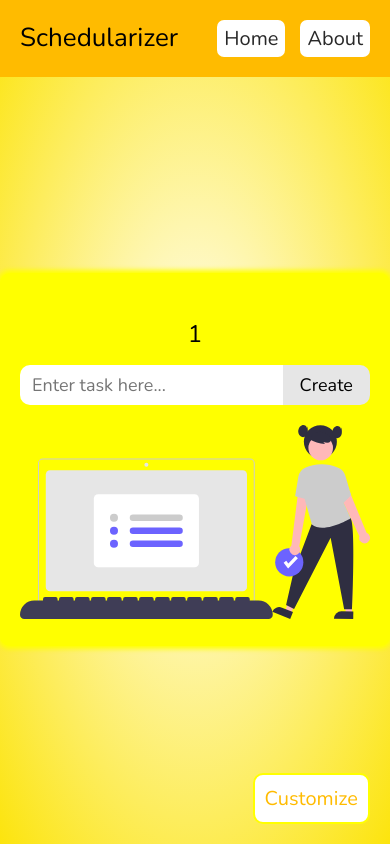
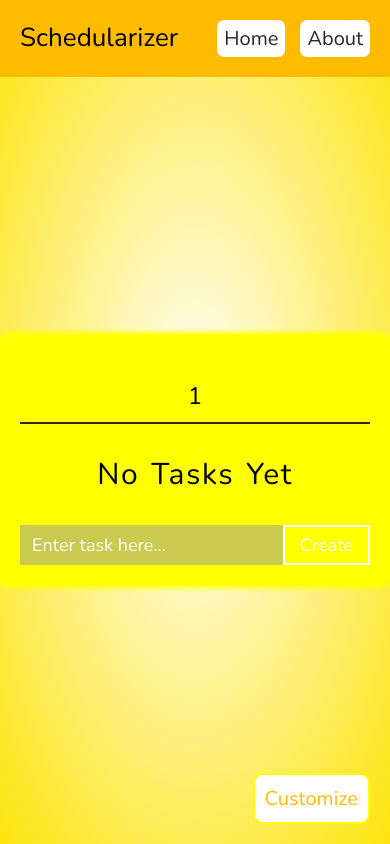
Before and after one commit to MTTI-web/schedularizer, a React (Create React App) app: page /schedularizer/tasks/1 in a window 390 px wide. Built offline with nearby package versions, Linux system fonts and the light colour scheme.

Commit message:
Schedularizer 3.2.0 [ProSeries]
Pro Series: New Layout

```diff
--- a/src/App.css
+++ b/src/App.css
@@ -53,8 +53,7 @@ body {
     --modal-outer-cover-color: rgba(0, 128, 0, 0.521);
 }
 
-.App.green .aboutUsHeadingText
- {
+.App.green .aboutUsHeadingText {
     color: #282828;
 }
 .App.green .sectionHeadingUnderline {
@@ -365,12 +364,16 @@ nav a {
     transition: opacity 0.3s;
 }
 
+.tasksControlArea {
+    display: grid;
+}
+
 .toDoListAppContainer {
     background-color: var(--light-color-2);
     padding: 20px;
     border-radius: 10px;
     box-shadow: 0 0 5px 3px var(--light-color-2);
-    width: 40%;
+    width: 80%;
     display: block;
     position: relative;
     padding-top: 45px;
@@ -382,6 +385,8 @@ nav a {
     text-align: center;
     font-size: 120%;
     margin-bottom: 15px;
+    border-bottom: 2px solid #282828;
+    padding-bottom: 10px;
 }
 
 .toDoListAppContainer::-webkit-scrollbar {
@@ -491,20 +496,20 @@ nav a {
 }
 
 .clearTasksButton {
-    background-color: #fff;
-    color: var(--dark-color-1);
+    background-color: transparent;
+    color: #fff;
+    border: 2px solid #fff;
+    border-left: none;
     font-size: 90%;
-    border-radius: 7px;
-    border: none;
+    border-top-right-radius: 7px;
+    border-bottom-right-radius: 7px;
     outline: none;
     cursor: pointer;
     padding-left: 10px;
     padding-right: 10px;
     padding-bottom: 5px;
     padding-top: 5px;
-    box-shadow: inset 0 0 2px 2px var(--light-color-2);
-    margin-left: 50%;
-    transform: translateX(-50%);
+    width: 100%;
 }
 
 button {
@@ -543,39 +548,60 @@ button {
     grid-template-columns: 3fr 1fr;
 }
 
+.taskInputArea {
+    background-color: #9c9a9a85;
+    display: flex;
+    flex-direction: column;
+    justify-content: center;
+    align-items: center;
+    position: relative;
+}
+
 .listInputForm input {
     padding: 7px;
     padding-left: 12px;
     height: 40px;
     font-size: 90%;
-    border-top-left-radius: 10px;
-    border-bottom-left-radius: 10px;
     border: none;
     outline: none;
+    background-color: transparent;
+    width: 100%;
+    color: #fff;
+}
+
+.listInputForm input::placeholder {
+    color: #fff;
+}
+
+.inputFocusUnderline {
+    content: "";
+    background-color: #fff;
+    height: 2px;
+    width: 0;
+    transition: width 0.2s;
+    position: absolute;
+    bottom: 0;
 }
 
 .listInputForm button {
-    border-top-right-radius: 10px;
-    border-bottom-right-radius: 10px;
-    border: none;
+    border: 2px solid #fff;
     outline: none;
     font-size: 90%;
     cursor: pointer;
-    background-color: #e6e6e6;
+    background-color: transparent;
+    color: #fff;
 }
 
-.noTasksMessage img {
-    width: 100%;
-    margin-top: 20px;
+.noTasksMessage {
+    font-size: 150%;
+    text-align: center;
+    margin: 30px auto;
+    word-spacing: 3px;
+    letter-spacing: 1.5px;
 }
 
 /* Media Queries */
 
-@media screen and (max-width: 850px) {
-    .toDoListAppContainer {
-        width: 60%;
-    }
-}
 @media screen and (max-width: 820px) {
     .themeColorCustomiseColors {
         grid-template-columns: repeat(2, 1fr);
@@ -586,14 +612,16 @@ button {
         width: 70%;
     }
 }
-@media screen and (max-width: 570px) {
-    .toDoListAppContainer {
-        width: 80%;
-    }
-}
-@media screen and (max-width: 430px) {
+@media screen and (max-width: 681px) {
     .toDoListAppContainer {
         width: 100%;
+    }
+    .tasksControlArea {
+        grid-template-columns: 1fr;
+    }
+    .clearTasksButton {
+        border-left: 2px solid #fff;
+        border-radius: 0;
     }
 }
 @media screen and (max-width: 390px) {
--- a/src/components/ToDoListAppContainer.js
+++ b/src/components/ToDoListAppContainer.js
@@ -12,6 +12,7 @@ function ToDoListAppContainer(props) {
         message: "Hello world!",
         type: "warning",
     });
+    const [isInputFocused, setIsInputFocused] = useState(false);
 
     useEffect(() => {
         document.querySelector(".toDoListAppContainer").focus();
@@ -79,20 +80,6 @@ function ToDoListAppContainer(props) {
                     {alert.message}
                 </div>
             ) : null}
-            <form className="listInputForm" onSubmit={handleTaskSubmit}>
-                <input
-                    type="text"
-                    placeholder="Enter task here..."
-                    name="listInput"
-                    id="listInput"
-                    autoComplete="off"
-                    value={currentTaskValue}
-                    onChange={(e) => setCurrentTaskValue(e.currentTarget.value)}
-                />
-                <button type="submit">
-                    {editingState ? "Edit" : "Create"}
-                </button>
-            </form>
             <ToDoListContainer
                 tasks={props.tasks}
                 setEditingState={setEditingState}
@@ -103,6 +90,44 @@ function ToDoListAppContainer(props) {
                 listURL={listURL}
                 setShowCongratsRain={props.setShowCongratsRain}
             />
+            <div
+                className="tasksControlArea"
+                style={{
+                    gridTemplateColumns: `${
+                        props.tasks.filter(
+                            ({ listSource }) => listSource === listURL
+                        ).length > 0
+                            ? "5fr 1.5fr"
+                            : "100%"
+                    }`,
+                }}
+            >
+                <form className="listInputForm" onSubmit={handleTaskSubmit}>
+                    <div className="taskInputArea">
+                        <input
+                            type="text"
+                            placeholder="Enter task here..."
+                            name="listInput"
+                            id="listInput"
+                            autoComplete="off"
+                            value={currentTaskValue}
+                            onChange={(e) =>
+                                setCurrentTaskValue(e.currentTarget.value)
+                            }
+                            onFocus={() => setIsInputFocused(true)}
+                            onBlur={() => setIsInputFocused(false)}
+                        />
+                        <div
+                            className="inputFocusUnderline"
+                            style={{
+                                width: `${isInputFocused ? "100%" : "0"}`,
+                            }}
+                        ></div>
+                    </div>
+                    <button type="submit">
+                        {editingState ? "Edit" : "Create"}
+                    </button>
+                </form>
                 {props.tasks.filter(({ listSource }) => listSource === listURL)
                     .length > 0 ? (
                     <button
@@ -119,6 +144,7 @@ function ToDoListAppContainer(props) {
                     </button>
                 ) : null}
             </div>
+        </div>
     );
 }
 
--- a/src/components/ToDoListContainer.js
+++ b/src/components/ToDoListContainer.js
@@ -124,9 +124,7 @@ function ToDoListContainer({
             ))}
         </div>
     ) : (
-        <div className="noTasksMessage">
-            <img src={tasksImage} alt="Tasks" />
-        </div>
+        <div className="noTasksMessage">No Tasks Yet</div>
     );
 }
 
```
Lines whose indentation alone changed are shown as unchanged.
